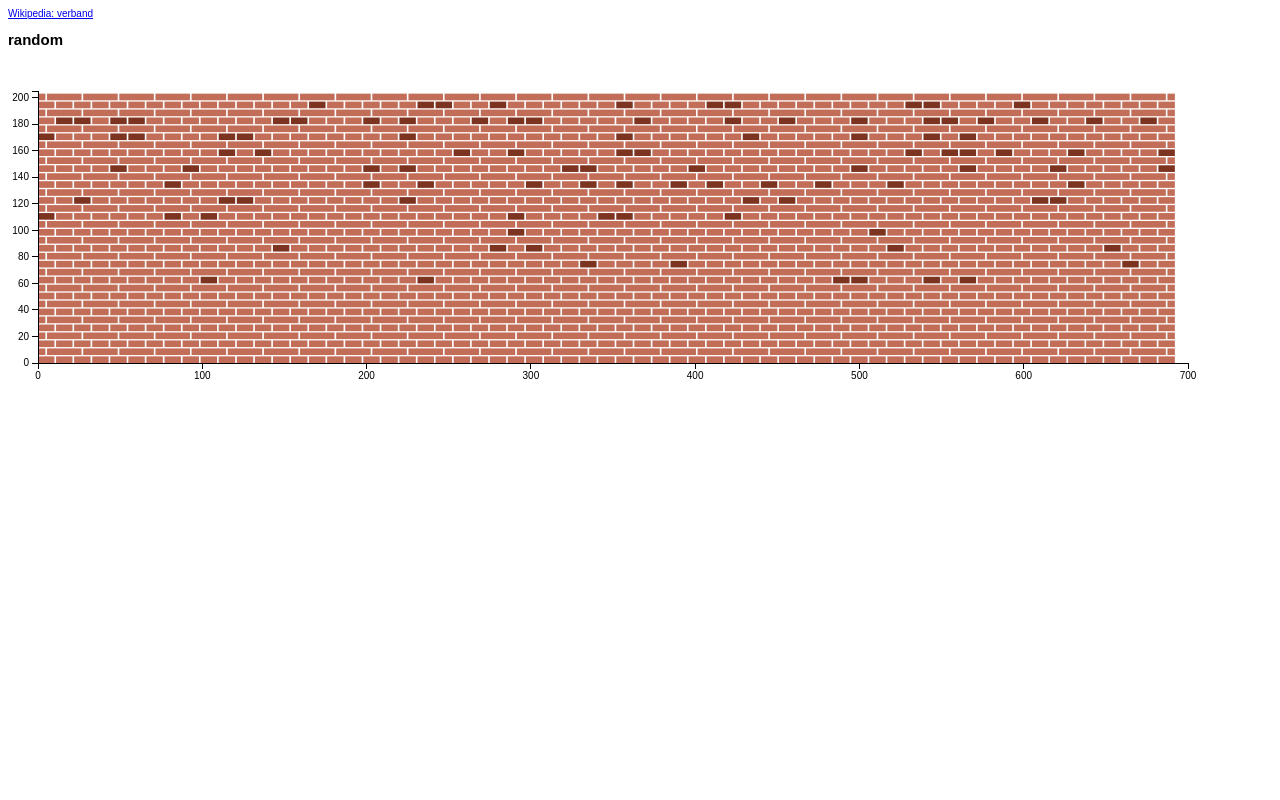
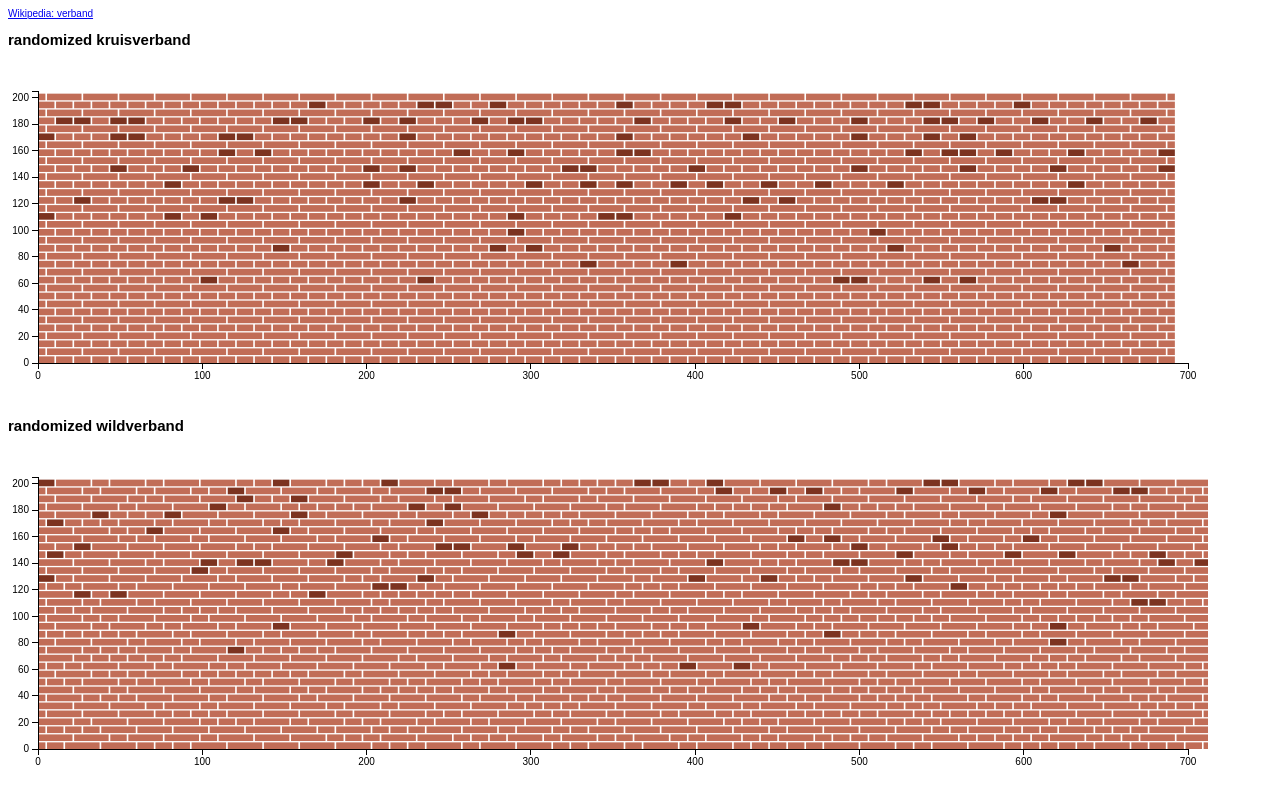
Before and after one commit to jieter/stoutmuur, a plain HTML site: page index.html in a window 1280 px wide. Drawn offline with nearby package versions, Linux system fonts and the light colour scheme.

Commit message:
Wildverband erbij

```diff
--- a/index.html
+++ b/index.html
@@ -104,8 +104,11 @@ var dist = d3.range(0, 1, 0.01).map(function (i) {
 
 var muur = kruis(32, 200 / size.lagenmaat);
 muur = randomize_koppen(muur);
-plot('random', muur, size);
+plot('randomized kruisverband', muur, size);
 
+muur = super_random(60, 200 / size.lagenmaat);
+muur = randomize_koppen(muur);
+plot('randomized wildverband', muur, size);
 
 
 
```
